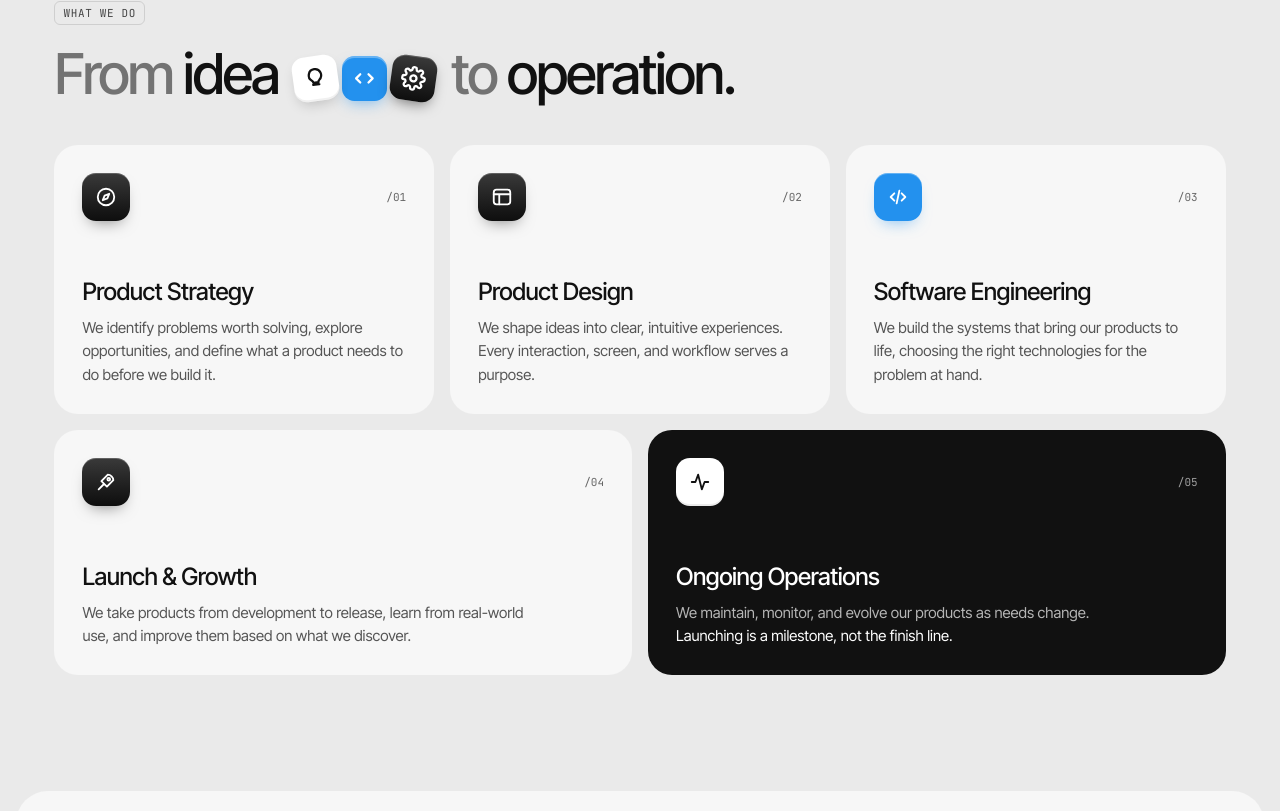
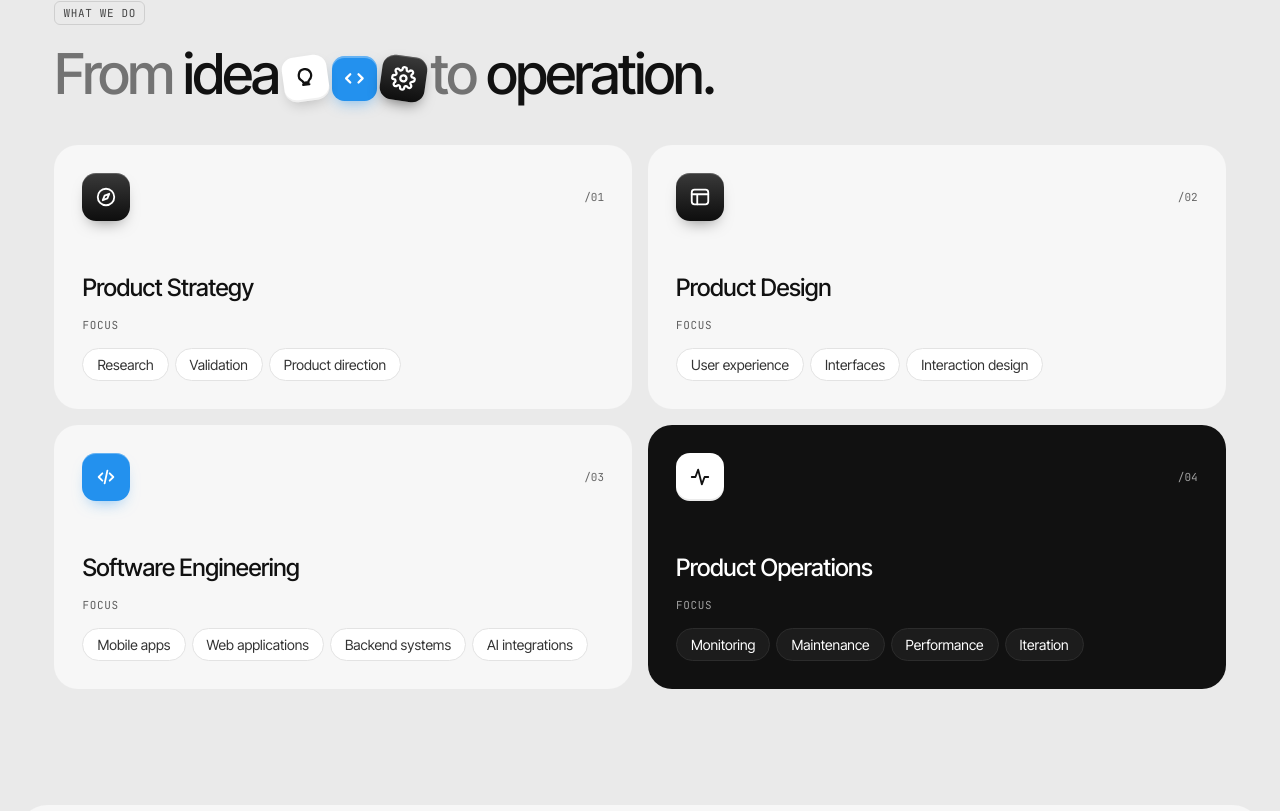
Before and after one commit to softhon/website, a Next.js app: page / in a window 1280 px wide. Shown: the part 1409-2220 px from the top of the page. Built offline with nearby package versions, Linux system fonts and the light colour scheme.

Commit message:
feat: update services to focus tags, new products heading, tighter inline graphics

```diff
--- a/components/home/Contact.tsx
+++ b/components/home/Contact.tsx
@@ -1,4 +1,5 @@
 import { ButtonLink, LinkEmphasis } from "@/components/ui/button-link";
+import { CollapsedSpace } from "@/components/ui/collapsed-space";
 import { Eyebrow } from "@/components/ui/eyebrow";
 import { Section } from "@/components/ui/section";
 import { CONTACT_EMAIL } from "@/lib/site";
@@ -13,13 +14,15 @@ export function Contact() {
       <Eyebrow className="self-center">Contact</Eyebrow>
 
       <h2 className="max-w-[900px] text-[clamp(36px,5.2vw,72px)] leading-[1.08] font-medium tracking-[-0.045em]">
-        <span className="text-muted-strong">Interested in</span>{" "}
+        <span className="text-muted-strong">Interested in</span>
+        <CollapsedSpace />
         <span
           aria-hidden="true"
           className="mx-[0.06em] inline-flex h-[0.66em] w-[1.3em] items-center justify-end rounded-full bg-accent p-[0.07em] align-middle shadow-[0_8px_20px_-6px_rgba(35,145,238,0.55),inset_0_2px_0_rgba(255,255,255,0.3)]"
         >
           <span className="size-[0.52em] rounded-full bg-white shadow-[0_2px_6px_rgba(0,0,0,0.25)]" />
-        </span>{" "}
+        </span>
+        <CollapsedSpace />
         what we&apos;re building?
       </h2>
 
--- a/components/home/Hero.tsx
+++ b/components/home/Hero.tsx
@@ -1,6 +1,7 @@
 import type { ComponentType, SVGProps } from "react";
 import { CodeIcon, LightbulbIcon, PenIcon, RefreshIcon, SearchIcon } from "@/components/icons";
 import { ButtonLink, LinkEmphasis } from "@/components/ui/button-link";
+import { CollapsedSpace } from "@/components/ui/collapsed-space";
 import { IconTile } from "@/components/ui/icon-tile";
 import { Section } from "@/components/ui/section";
 import { cn } from "@/lib/utils";
@@ -34,14 +35,16 @@ export function Hero() {
         </span>
 
         <h1 className="text-[clamp(44px,6.6vw,92px)] leading-[1.02] font-medium tracking-[-0.045em]">
-          Ideas{" "}
+          Ideas
+          <CollapsedSpace />
           <IconTile
             tone="accent"
             size="inline"
             className="mx-[0.06em] size-[0.78em] -rotate-6 shadow-[0_10px_22px_-6px_rgba(35,145,238,0.55),inset_0_2px_0_rgba(255,255,255,0.35),inset_0_-3px_0_rgba(0,0,0,0.15)] [&>svg]:size-[56%]"
           >
             <LightbulbIcon />
-          </IconTile>{" "}
+          </IconTile>
+          <CollapsedSpace />
           are
           <br />
           <span className="text-muted-strong">just the beginning.</span>
--- a/components/home/Products.tsx
+++ b/components/home/Products.tsx
@@ -9,15 +9,12 @@ export function Products() {
         eyebrow="Products"
         title={
           <>
-            <span className="text-muted">Software built to</span>
-            <br />
-            solve real problems.
+            <span className="text-muted">Products</span> from Softhon
           </>
         }
       >
         <p className="max-w-[560px] text-base leading-[1.55] text-body">
-          We develop our own products to address problems we believe are worth solving. Each product starts with
-          an idea, takes shape through engineering and design, and evolves through real-world use.
+          Explore the software we&apos;re building, from early experiments to products available for everyday use.
         </p>
       </SectionHeader>
 
--- a/components/home/Services.tsx
+++ b/components/home/Services.tsx
@@ -1,4 +1,4 @@
-import type { ComponentType, ReactNode, SVGProps } from "react";
+import type { ComponentType, SVGProps } from "react";
 import {
   CodeIcon,
   CodeSlashIcon,
@@ -7,65 +7,48 @@ import {
   LayoutIcon,
   LightbulbSimpleIcon,
   PulseIcon,
-  RocketIcon,
 } from "@/components/icons";
 import { Card } from "@/components/ui/card";
+import { CollapsedSpace } from "@/components/ui/collapsed-space";
 import { IconTile } from "@/components/ui/icon-tile";
 import { Section } from "@/components/ui/section";
 import { SectionHeader } from "@/components/ui/section-header";
+import { Tag } from "@/components/ui/tag";
 import { cn } from "@/lib/utils";
 
 type Service = {
   title: string;
-  description: ReactNode;
+  focus: string[];
   icon: ComponentType<SVGProps<SVGSVGElement>>;
   iconTone: "dark" | "accent" | "light";
   night?: boolean;
-  wide?: boolean;
 };
 
 const services: Service[] = [
   {
     title: "Product Strategy",
-    description:
-      "We identify problems worth solving, explore opportunities, and define what a product needs to do before we build it.",
+    focus: ["Research", "Validation", "Product direction"],
     icon: CompassIcon,
     iconTone: "dark",
   },
   {
     title: "Product Design",
-    description:
-      "We shape ideas into clear, intuitive experiences. Every interaction, screen, and workflow serves a purpose.",
+    focus: ["User experience", "Interfaces", "Interaction design"],
     icon: LayoutIcon,
     iconTone: "dark",
   },
   {
     title: "Software Engineering",
-    description:
-      "We build the systems that bring our products to life, choosing the right technologies for the problem at hand.",
+    focus: ["Mobile apps", "Web applications", "Backend systems", "AI integrations"],
     icon: CodeSlashIcon,
     iconTone: "accent",
   },
   {
-    title: "Launch & Growth",
-    description:
-      "We take products from development to release, learn from real-world use, and improve them based on what we discover.",
-    icon: RocketIcon,
-    iconTone: "dark",
-    wide: true,
-  },
-  {
-    title: "Ongoing Operations",
-    description: (
-      <>
-        We maintain, monitor, and evolve our products as needs change.{" "}
-        <span className="text-white">Launching is a milestone, not the finish line.</span>
-      </>
-    ),
+    title: "Product Operations",
+    focus: ["Monitoring", "Maintenance", "Performance", "Iteration"],
     icon: PulseIcon,
     iconTone: "light",
     night: true,
-    wide: true,
   },
 ];
 
@@ -77,7 +60,8 @@ export function Services() {
         titleClassName="leading-[1.1]"
         title={
           <>
-            <span className="text-muted">From</span> idea{" "}
+            <span className="text-muted">From</span> idea
+            <CollapsedSpace />
             <span className="mx-[0.08em] inline-flex gap-1 align-middle">
               <IconTile tone="light" size="inline" className="-rotate-8">
                 <LightbulbSimpleIcon strokeWidth={2.2} />
@@ -88,19 +72,16 @@ export function Services() {
               <IconTile tone="dark" size="inline" className="rotate-8">
                 <GearIcon strokeWidth={2.2} />
               </IconTile>
-            </span>{" "}
+            </span>
+            <CollapsedSpace />
             <span className="text-muted">to</span> operation.
           </>
         }
       />
 
       <div className="flex flex-wrap gap-4">
-        {services.map(({ title, description, icon: Icon, iconTone, night, wide }, index) => (
-          <Card
-            key={title}
-            tone={night ? "night" : "light"}
-            className={cn("gap-14", wide ? "flex-[1_1_536px]" : "flex-[1_1_376px]")}
-          >
+        {services.map(({ title, focus, icon: Icon, iconTone, night }, index) => (
+          <Card key={title} tone={night ? "night" : "light"} className="flex-[1_1_536px] gap-13">
             <div className="flex items-center justify-between">
               <IconTile tone={iconTone} size="lg">
                 <Icon />
@@ -109,17 +90,23 @@ export function Services() {
                 /{String(index + 1).padStart(2, "0")}
               </span>
             </div>
-            <div className="flex flex-col gap-2.5">
+            <div className="flex flex-col gap-4">
               <h3 className="text-[24px] font-medium tracking-[-0.02em]">{title}</h3>
-              <p
+              <span
                 className={cn(
-                  "text-[15px] leading-[1.55]",
-                  night ? "text-on-night-body" : "text-body",
-                  wide && "max-w-[460px]",
+                  "font-mono text-[11px] tracking-[0.06em] uppercase",
+                  night ? "text-on-night-muted" : "text-caption",
                 )}
               >
-                {description}
-              </p>
+                Focus
+              </span>
+              <div className="flex flex-wrap gap-1.5">
+                {focus.map((item) => (
+                  <Tag key={item} tone={night ? "night" : "light"} className="px-3.5 py-[7px] text-[14px]">
+                    {item}
+                  </Tag>
+                ))}
+              </div>
             </div>
           </Card>
         ))}
--- a/components/icons.tsx
+++ b/components/icons.tsx
@@ -145,15 +145,6 @@ export function LayoutIcon(props: IconProps) {
   );
 }
 
-export function RocketIcon(props: IconProps) {
-  return (
-    <Icon {...props}>
-      <path d="M4 20l5-5M14 4c3 0 6 3 6 6l-7 7-6-6 7-7z" />
-      <circle cx="15" cy="9" r="1.5" />
-    </Icon>
-  );
-}
-
 export function PulseIcon(props: IconProps) {
   return (
     <Icon {...props}>
--- /dev/null
+++ b/components/ui/collapsed-space.tsx
@@ -0,0 +1,3 @@
+export function CollapsedSpace() {
+  return <span className="text-[0px]"> </span>;
+}
--- a/components/ui/tag.tsx
+++ b/components/ui/tag.tsx
@@ -7,6 +7,7 @@ const tagVariants = cva("rounded-full px-3 py-1.5 text-[13px]", {
     tone: {
       light: "border border-line-faint bg-white text-ink-soft",
       dark: "bg-ink text-white",
+      night: "border border-night-line bg-night-raised text-white",
     },
   },
   defaultVariants: { tone: "light" },
```
